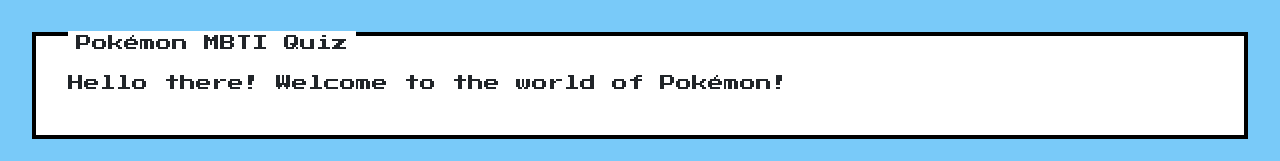
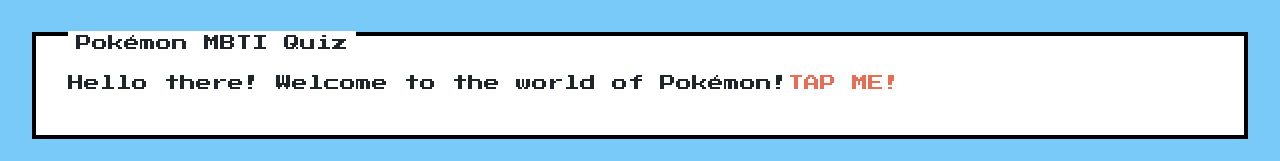
Before and after one commit to moorjon2/poke-quiz, a website: page index.html in a window 1280 px wide. Shown: the top 161 px of the page. Drawn offline with nearby package versions, Linux system fonts and the light colour scheme.

Commit message:
added a tap me to inital message

```diff
--- a/index.html
+++ b/index.html
@@ -22,8 +22,8 @@
     </audio>
     <div id="main-nes-container" class="nes-container with-title">
         <p class="title">Pokémon MBTI Quiz</p>
-        <p class="firstMessage">Hello there! Welcome to the world of Pokémon!</p>
-        <p class="secondMessage">You'll be asked some questions to find your perfect Pokémon match!</p>
+        <p class="firstMessage">Hello there! Welcome to the world of Pokémon!<span class="nes-text is-error">TAP ME!</span></p>
+        <p class="secondMessage">You'll be asked some questions to find your perfect Pokémon match!<span class="nes-text is-error">TAP ME!</span></p>
         <p class="thirdMessage">Press Start, when you are ready!</p>
     </div>
     <div class="answerContainer"></div>
```
